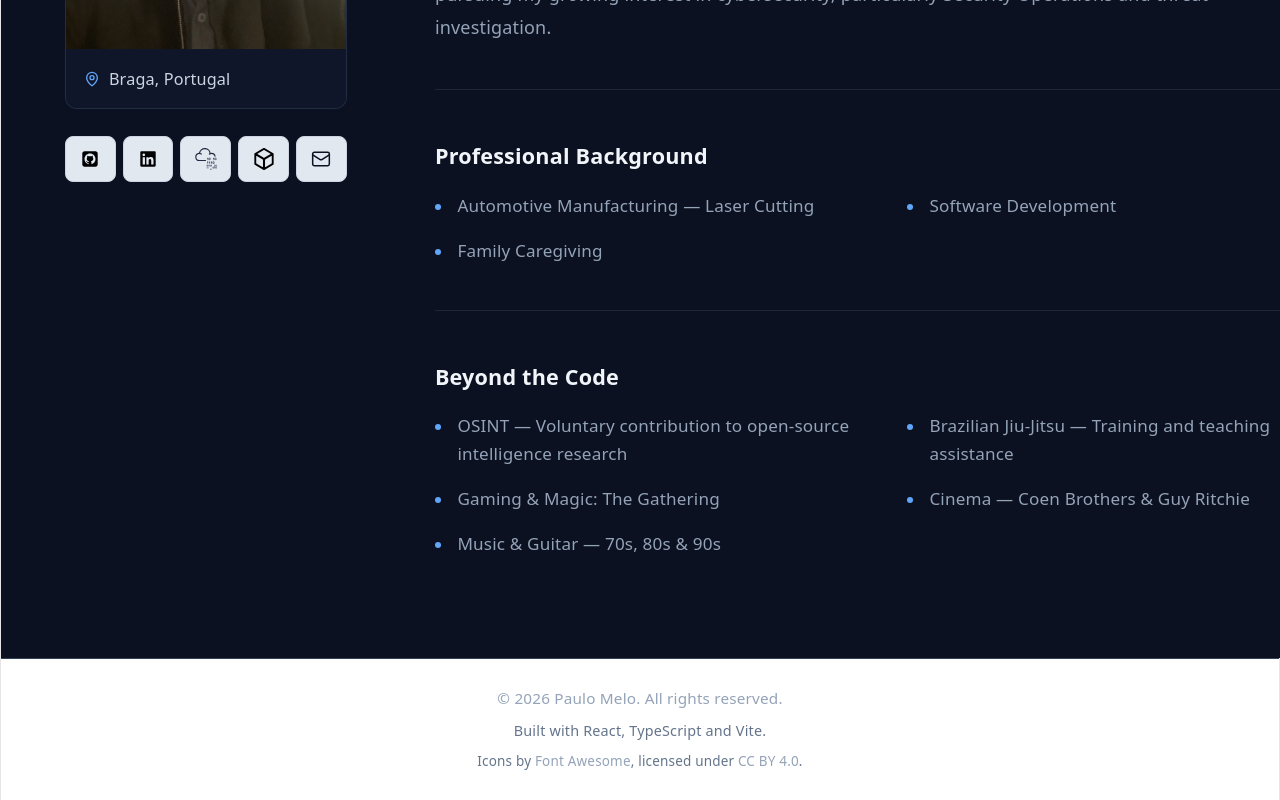
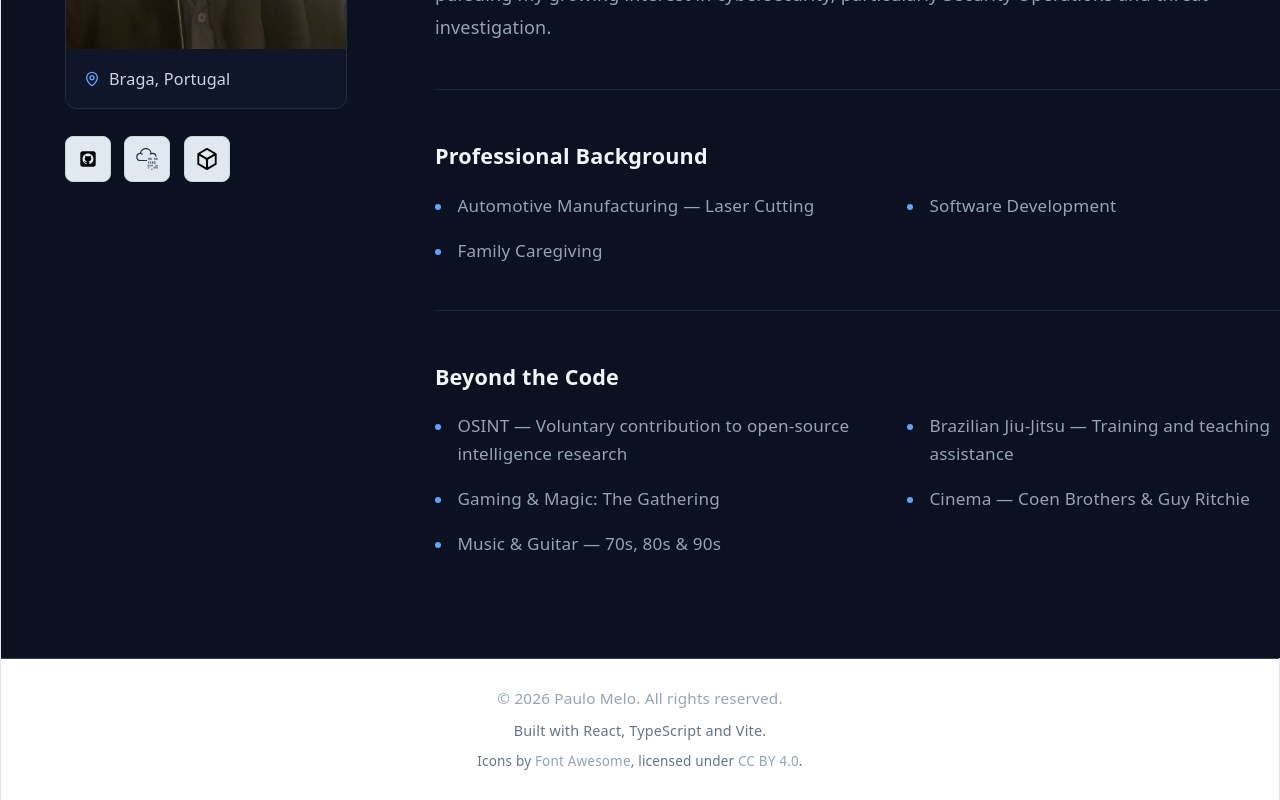
Before and after one commit to pjsmdev/pjsmdev.github.io, a React (Vite) app: page / in a window 1280 px wide. Shown: the part 1359-2159 px from the top of the page. Built offline with nearby package versions, Linux system fonts and the light colour scheme.

Commit message:
refactor: simplify about section social links

```diff
--- a/src/sections/About.tsx
+++ b/src/sections/About.tsx
@@ -1,19 +1,13 @@
-import { Mail, MapPin } from 'lucide-react'
+import { MapPin } from 'lucide-react'
 
 import '../styles/About.css'
 
-// Social and professional profile links
-// Replace the placeholder URLs with your actual profile links.
+// Technical and professional profiles
 const socialLinks = [
   {
     name: 'GitHub',
     icon: '/images/icons/square-github-brands-solid-full.svg',
     url: 'https://github.com/pjsmdev',
-  },
-  {
-    name: 'LinkedIn',
-    icon: '/images/icons/linkedin-brands-solid-full.svg',
-    url: '#', // TODO: Add LinkedIn profile URL
   },
   {
     name: 'TryHackMe',
@@ -48,7 +42,7 @@ const About = () => {
     <section id="about" className="about-section">
       <div className="about-container">
 
-        {/* Left column: Profile photo, location and contact links */}
+        {/* Left column: Profile photo, location and technical profiles */}
         <aside className="about-sidebar">
           <div className="about-profile">
             <img
@@ -63,7 +57,7 @@ const About = () => {
             </div>
           </div>
 
-          {/* Social and professional profile links */}
+          {/* Technical and professional profile links */}
           <div className="about-social-links">
             {socialLinks.map((link) => (
               <a
@@ -82,15 +76,6 @@ const About = () => {
                 />
               </a>
             ))}
-
-            {/* Email contact: opens the visitor's default email application */}
-            <a
-              href="mailto:pjsm.dev@protonmail.com"
-              aria-label="Send me an email"
-              title="Email"
-            >
-              <Mail size={20} strokeWidth={1.8} />
-            </a>
           </div>
         </aside>
 
--- a/src/styles/About.css
+++ b/src/styles/About.css
@@ -54,9 +54,9 @@
 
 /* Social Links */
 .about-social-links {
-  display: grid;
-  grid-template-columns: repeat(5, minmax(0, 1fr));
-  gap: 0.5rem;
+  display: flex;
+  align-items: center;
+  gap: 0.75rem;
   width: 100%;
 }
 
@@ -64,8 +64,9 @@
   display: flex;
   align-items: center;
   justify-content: center;
-  width: 100%;
+  width: 44px;
   height: 44px;
+  flex-shrink: 0;
   color: #0b1120;
   background: #e2e8f0;
   border: 1px solid #cbd5e1;
```
